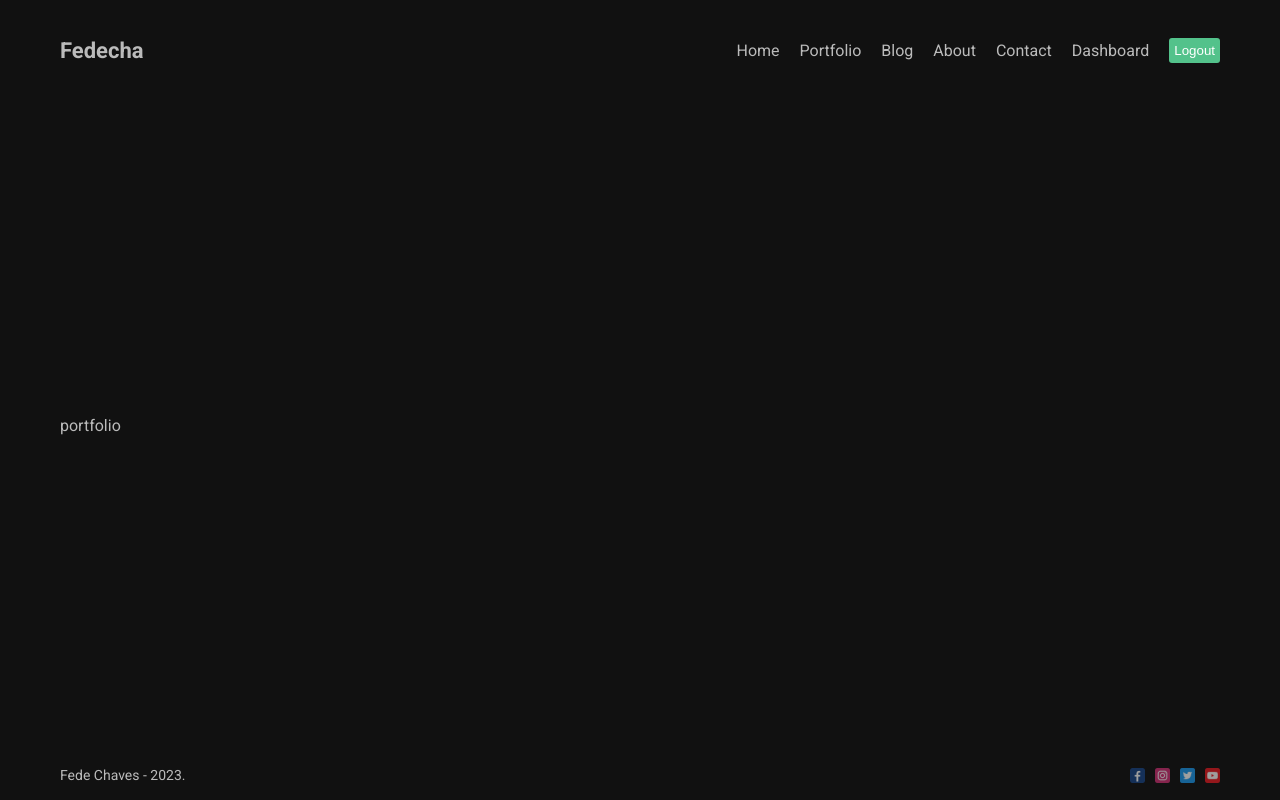
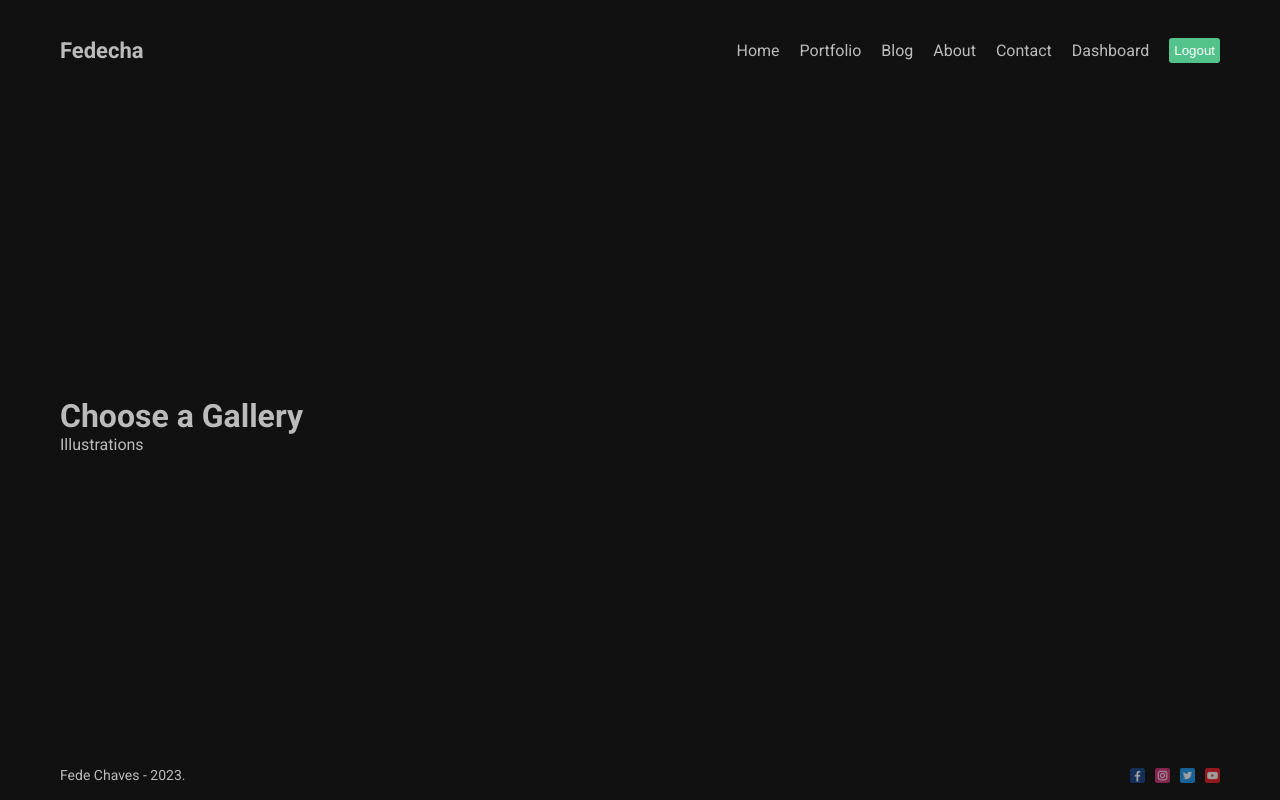
Before and after one commit to fedechaves/nextjs-personalws, a Next.js app: page /portfolio in a window 1280 px wide. Built offline with nearby package versions, Linux system fonts and the light colour scheme.

Commit message:
portfolio page ongoing

```diff
--- a/src/app/portfolio/page.jsx
+++ b/src/app/portfolio/page.jsx
@@ -1,11 +1,17 @@
 import React from 'react'
 import styles from './page.module.css';
+import Link from 'next/link';
 
 
 const Portfolio = () => {
   return (
     <div classname={styles.container}>
-      portfolio
+      <h1 classname={styles.selectTitle}>Choose a Gallery</h1>
+      <div className={styles.items}>
+        <Link href="/portfolio/illustrations">
+          <span>Illustrations</span>
+        </Link>
+      </div>
     </div>
   )
 }
```
